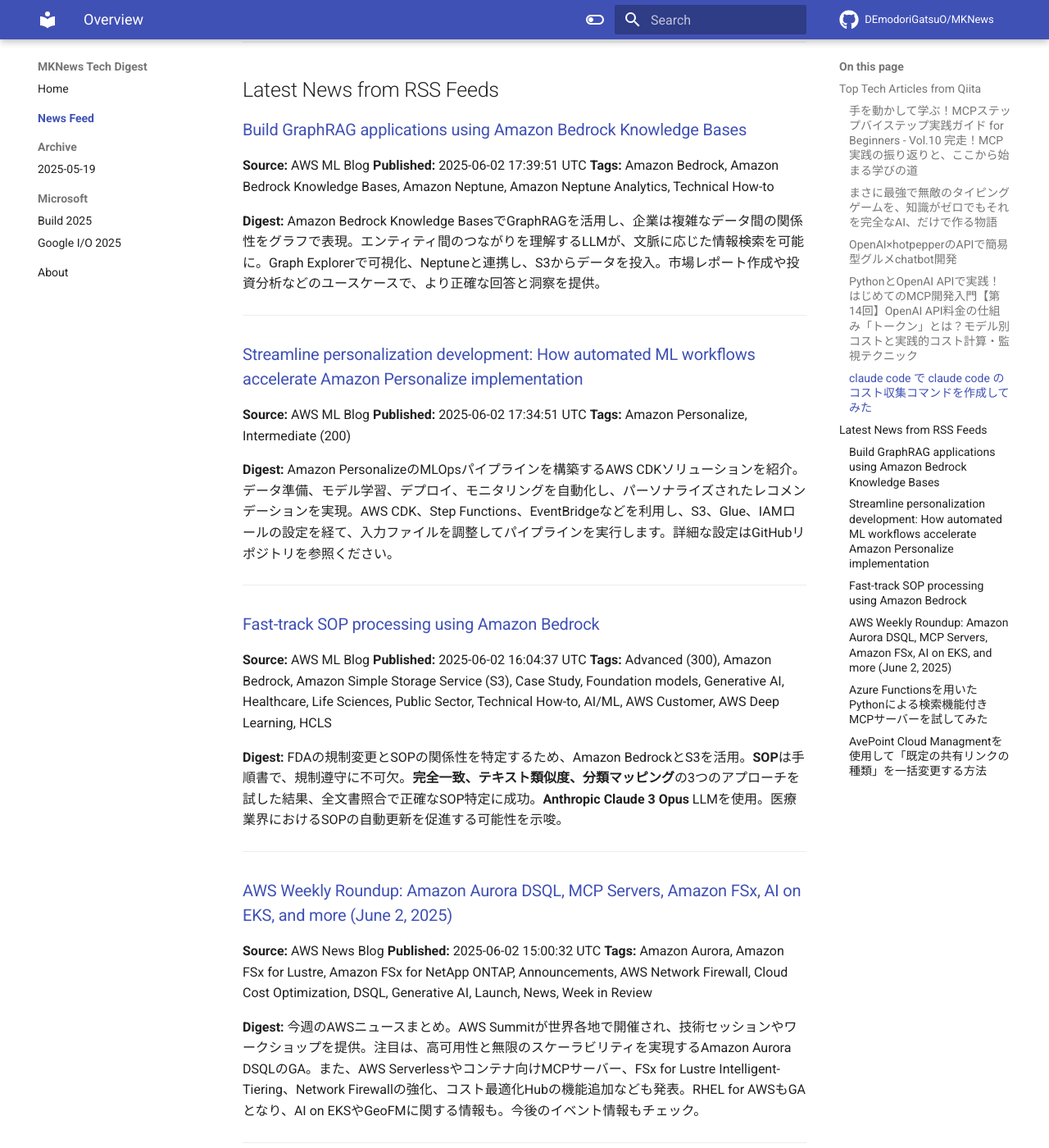
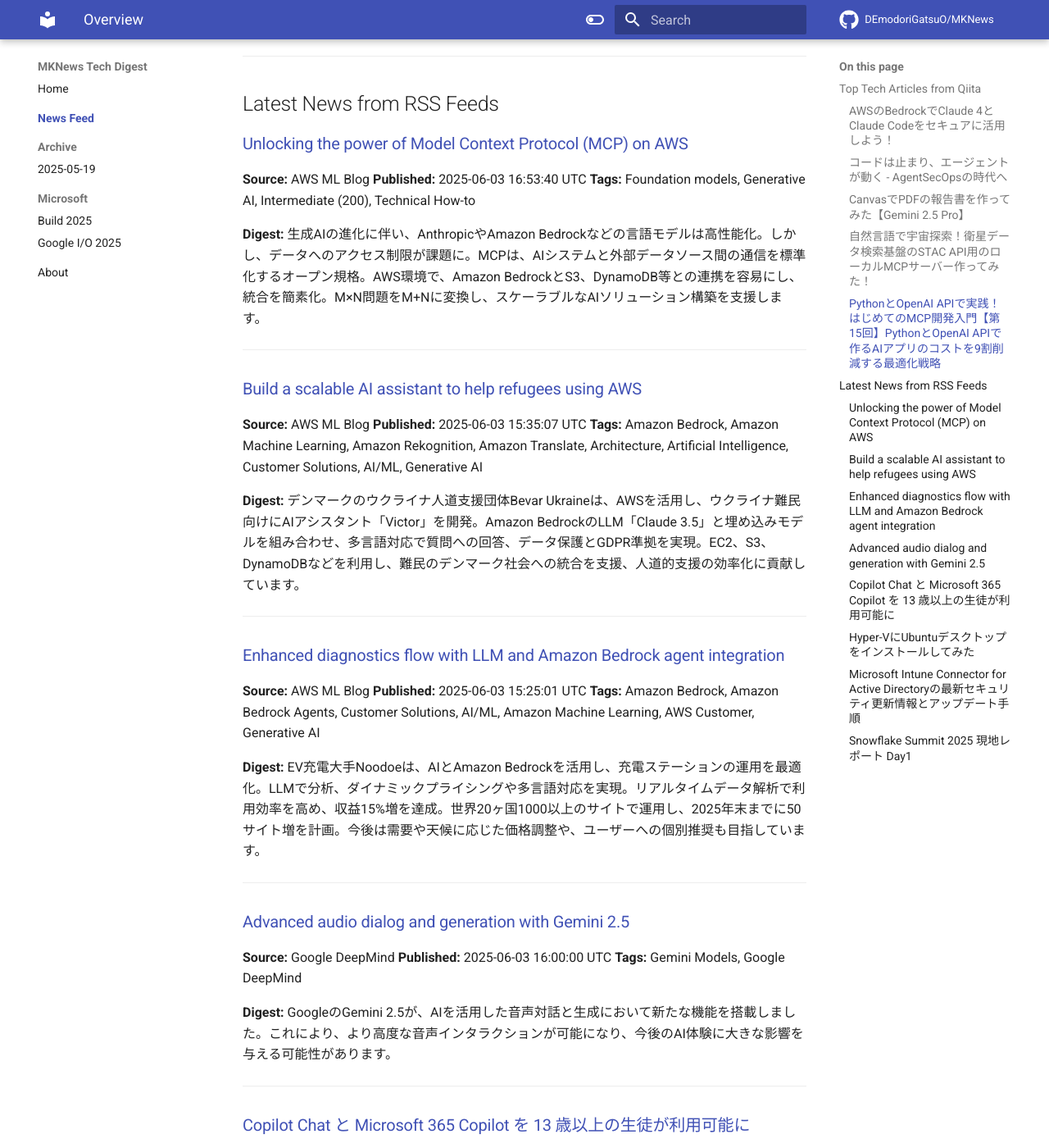
Before and after one commit to DEmodoriGatsuO/MKNews, an MkDocs documentation site: the page built from docs/news/index.md, in a window 1280 px wide and 1400 px high, scrolled down 1506 px. Shown: the whole window at 82% size. Built offline with MkDocs 1.6.1 and Material for MkDocs 9.7.7, drawn with Linux system fonts in a browser that asks for light colours; comment, search, counter and statistics services are not loaded; some of the changed text lies outside the part shown.

Commit message:
Automated AI Tech Digest - 2025-06-04

```diff
--- a/docs/news/index.md
+++ b/docs/news/index.md
@@ -1,118 +1,138 @@
-# AI Tech Trends Digest (2025-06-03)
+# AI Tech Trends Digest (2025-06-04)
 
 
 ## Top Tech Articles from Qiita
 
 
-### [手を動かして学ぶ！MCPステップバイステップ実践ガイド for Beginners - Vol.10 完走！MCP実践の振り返りと、ここから始まる学びの道](https://qiita.com/QueryPie/items/253b94336d9f74a98c26)
-**Published:** 2025-06-03 02:31:44 UTC
-**Likes:** 2
-**Tags:** Python, 初心者, AI, MCP, LLM
+### [AWSのBedrockでClaude 4とClaude Codeをセキュアに活用しよう！](https://qiita.com/moritalous/items/9da3e2538c9507890e40)
+**Published:** 2025-06-04 02:37:57 UTC
+**Likes:** 5
+**Tags:** AWS, bedrock, Claude, ClaudeCode
 
 **Digest:**
-全10回のMCPステップバイステップシリーズ最終回。**AIと外部連携の標準プロトコル**である**MCP**の基本をPythonで実装し、サーバー、クライアント、JSON、HTTPメソッドなどを習得。これまでの学びを振り返り、今後は**高度な機能やセキュリティ、AI連携**などを深掘りできる。**MCP**の知識を基に、更なる技術習得を目指し、学び続ける姿勢が重要。
+富士ソフトの森田氏による、Amazon BedrockでのClaude 4活用術の紹介。AWS Ambassadorとして、BedrockでClaude Codeを利用する方法や、モデル、リージョンの設定変更を解説。セキュリティや請求の利点を挙げつつ、APIキーの簡便さやクォータ制限といった注意点も提示。利用状況管理やモデル呼び出しログの確認方法も説明しています。
 
 ---
 
-### [まさに最強で無敵のタイピングゲームを、知識がゼロでもそれを完全なAI、だけで作る物語](https://qiita.com/youwht/items/932c094cff6052a86f28)
-**Published:** 2025-06-02 15:21:09 UTC
-**Likes:** 2
-**Tags:** AI, タイピング, ChatGPT, LLM, AI駆動開発
+### [コードは止まり、エージェントが動く - AgentSecOpsの時代へ](https://qiita.com/QueryPie/items/bf855a84a279a958fdf8)
+**Published:** 2025-06-03 06:55:13 UTC
+**Likes:** 3
+**Tags:** Security, AI, MCP, LLM
 
 **Digest:**
-AIとゼロコーディングでタイピングゲーム「コスモス☆タイピング」を開発。Flutter、Dart、Firebaseを活用し、柔軟なローマ字入力、ランキング、AIによる問題作成を実現。AIへの依頼方法を工夫し、1ファイル300行以下、コメントは都度質問という手法で、複雑な機能追加とエラー対応を効率化。開発経験やAIへの指示が重要で、AIが自然に書くよう促すことが鍵。
+AgentSecOpsは、AIエージェントの自律的実行に伴うセキュリティリスクに対応する概念。順次・エージェント間呼び出し型AgentOpsの2構造があり、ポリシー挿入位置や監査方法が異なる。DevSecOpsでは対応できない動的実行に対し、リアルタイムでポリシー評価、権限検証、ロギングを行う。PBACで実行目的を基準にアクセス制御し、委任・トリガー悪用、経路不透明性などの脅威に対応。
 
 ---
 
-### [OpenAI×hotpepperのAPIで簡易型グルメchatbot開発](https://qiita.com/mori_166/items/a1ef1bcd8adc08d0e1df)
-**Published:** 2025-06-03 01:32:40 UTC
-**Likes:** 1
-**Tags:** API, chatbot, OpenAI, hotpepper, ChatGPT
+### [CanvasでPDFの報告書を作ってみた【Gemini 2.5 Pro】](https://qiita.com/dnp-katou/items/1b1e4de6ed389c4aa96f)
+**Published:** 2025-06-04 02:16:45 UTC
+**Likes:** 2
+**Tags:** PDF, 業務効率化, Gemini, DeepResearch, gemini2.5pro
 
 **Digest:**
-大学でOpenAI APIを使ったチャットボットを開発。ホットペッパーAPI連携でレストラン検索を実現し、GPT-3.5-turboモデルを使用。Python環境、ディレクトリ構成、APIキー設定などを解説。openai_handler.pyで検索パラメータ抽出、hotpepper_handler.pyでレストラン検索、main.pyでチャットボットの動作を実装しています。
+GeminiのCanvas機能で、AI関連技術ニュースの調査報告書を効率的に作成する方法を紹介。DeepResearchで情報を収集し、CanvasでHTMLレイアウトを調整。シンプルな指示でデザインが改善され、PDF化も可能。アイコン追加、キーポイント強調、洗練された箇条書きなど、見やすい報告書作成に役立つ機能が便利です。
 
 ---
 
-### [PythonとOpenAI APIで実践！はじめてのMCP開発入門【第14回】OpenAI API料金の仕組み「トークン」とは？モデル別コストと実践的コスト計算・監視テクニック](https://qiita.com/QueryPie/items/77a93fef5799b40d059a)
-**Published:** 2025-06-02 08:17:34 UTC
+### [自然言語で宇宙探索！衛星データ検索基盤のSTAC API用のローカルMCPサーバー作ってみた！](https://qiita.com/nokonoko_1203/items/f615fff26f871a63faaf)
+**Published:** 2025-06-03 15:53:57 UTC
+**Likes:** 2
+**Tags:** TypeScript, MCP, STAC, LLM, Claude
+
+**Digest:**
+衛星データ検索API規格STAC APIを紹介。STAC APIは矩形座標や日付指定でデータ抽出可能だが、クエリ構築が煩雑。そこで、自然言語での検索を可能にするローカルMCPサーバーを実装。これにより、"〇〇エリアの△△年のデータ"といったリクエストで、衛星データ検索が容易に。GitHubで公開されており、Claude Desktop等と連携して利用可能。
+
+---
+
+### [PythonとOpenAI APIで実践！はじめてのMCP開発入門【第15回】PythonとOpenAI APIで作るAIアプリのコストを9割削減する最適化戦略](https://qiita.com/QueryPie/items/f03d8f8b7c7d0a52d4a5)
+**Published:** 2025-06-03 14:50:06 UTC
 **Likes:** 1
 **Tags:** Python, AI, MCP, LLM, ModelContextProtocol
 
 **Digest:**
-AI開発のコスト管理として、OpenAI APIの「トークン」概念、料金体系、`tiktoken`によるトークン数推定、`usage`オブジェクトによる確認、ダッシュボードでの監視・予算設定を解説。日本語など非英語言語のトークン消費の注意点や、コスト計算例も提示。持続可能なAI開発には、API料金の理解と管理が不可欠であると強調。
-
----
-
-### [claude code で claude code のコスト収集コマンドを作成してみた](https://qiita.com/Satoshi_Numasawa/items/1a54ce27f3ee227bc3b8)
-**Published:** 2025-06-03 05:00:59 UTC
-**Likes:** 0
-**Tags:** Anthropic, Claude, ClaudeCode
-
-**Digest:**
-Claude Code (CC) と Claude 4 Sonnet を活用し、PythonでClaudeのコストを集計するコマンドを作成。12時間でpipパッケージ公開し、約120ドルの費用で実装。LLMは人間より5〜10倍高速だが、レビューがボトルネックに。CLAUDE.mdでのルール化、テスト、リファクタリングが重要。要件定義からタスク化までGeminiと連携し、並列実装も可能。
+本記事は、AI開発におけるコスト問題への対策として、PythonとOpenAI APIを用いた実践的な「プロンプト最適化」と「モデル選択術」を解説。第14回のトークン知識を活かし、プロンプト簡潔化、MCPコンテキスト圧縮、タスク分解とモデル配置、動的モデルルーターなどを紹介。安全なAPI利用のためのキャッシュや出力制御も提示し、持続可能なサービス開発に繋がる。
 
 ---
 
 ## Latest News from RSS Feeds
 
 
-### [Build GraphRAG applications using Amazon Bedrock Knowledge Bases](https://aws.amazon.com/blogs/machine-learning/build-graphrag-applications-using-amazon-bedrock-knowledge-bases/)
+### [Unlocking the power of Model Context Protocol (MCP) on AWS](https://aws.amazon.com/blogs/machine-learning/unlocking-the-power-of-model-context-protocol-mcp-on-aws/)
 **Source:** AWS ML Blog
-**Published:** 2025-06-02 17:39:51 UTC
-**Tags:** Amazon Bedrock, Amazon Bedrock Knowledge Bases, Amazon Neptune, Amazon Neptune Analytics, Technical How-to
+**Published:** 2025-06-03 16:53:40 UTC
+**Tags:** Foundation models, Generative AI, Intermediate (200), Technical How-to
 
 **Digest:**
-Amazon Bedrock Knowledge BasesでGraphRAGを活用し、企業は複雑なデータ間の関係性をグラフで表現。エンティティ間のつながりを理解するLLMが、文脈に応じた情報検索を可能に。Graph Explorerで可視化、Neptuneと連携し、S3からデータを投入。市場レポート作成や投資分析などのユースケースで、より正確な回答と洞察を提供。
+生成AIの進化に伴い、AnthropicやAmazon Bedrockなどの言語モデルは高性能化。しかし、データへのアクセス制限が課題に。MCPは、AIシステムと外部データソース間の通信を標準化するオープン規格。AWS環境で、Amazon BedrockとS3、DynamoDB等との連携を容易にし、統合を簡素化。M×N問題をM+Nに変換し、スケーラブルなAIソリューション構築を支援します。
 
 ---
 
-### [Streamline personalization development: How automated ML workflows accelerate Amazon Personalize implementation](https://aws.amazon.com/blogs/machine-learning/streamline-personalization-development-how-automated-ml-workflows-accelerate-amazon-personalize-implementation/)
+### [Build a scalable AI assistant to help refugees using AWS](https://aws.amazon.com/blogs/machine-learning/build-a-scalable-ai-assistant-to-help-refugees-using-aws/)
 **Source:** AWS ML Blog
-**Published:** 2025-06-02 17:34:51 UTC
-**Tags:** Amazon Personalize, Intermediate (200)
+**Published:** 2025-06-03 15:35:07 UTC
+**Tags:** Amazon Bedrock, Amazon Machine Learning, Amazon Rekognition, Amazon Translate, Architecture, Artificial Intelligence, Customer Solutions, AI/ML, Generative AI
 
 **Digest:**
-Amazon PersonalizeのMLOpsパイプラインを構築するAWS CDKソリューションを紹介。データ準備、モデル学習、デプロイ、モニタリングを自動化し、パーソナライズされたレコメンデーションを実現。AWS CDK、Step Functions、EventBridgeなどを利用し、S3、Glue、IAMロールの設定を経て、入力ファイルを調整してパイプラインを実行します。詳細な設定はGitHubリポジトリを参照ください。
+デンマークのウクライナ人道支援団体Bevar Ukraineは、AWSを活用し、ウクライナ難民向けにAIアシスタント「Victor」を開発。Amazon BedrockのLLM「Claude 3.5」と埋め込みモデルを組み合わせ、多言語対応で質問への回答、データ保護とGDPR準拠を実現。EC2、S3、DynamoDBなどを利用し、難民のデンマーク社会への統合を支援、人道的支援の効率化に貢献しています。
 
 ---
 
-### [Fast-track SOP processing using Amazon Bedrock](https://aws.amazon.com/blogs/machine-learning/fast-track-sop-processing-using-amazon-bedrock/)
+### [Enhanced diagnostics flow with LLM and Amazon Bedrock agent integration](https://aws.amazon.com/blogs/machine-learning/enhanced-diagnostics-flow-with-llm-and-amazon-bedrock-agent-integration/)
 **Source:** AWS ML Blog
-**Published:** 2025-06-02 16:04:37 UTC
-**Tags:** Advanced (300), Amazon Bedrock, Amazon Simple Storage Service (S3), Case Study, Foundation models, Generative AI, Healthcare, Life Sciences, Public Sector, Technical How-to, AI/ML, AWS Customer, AWS Deep Learning, HCLS
+**Published:** 2025-06-03 15:25:01 UTC
+**Tags:** Amazon Bedrock, Amazon Bedrock Agents, Customer Solutions, AI/ML, Amazon Machine Learning, AWS Customer, Generative AI
 
 **Digest:**
-FDAの規制変更とSOPの関係性を特定するため、Amazon BedrockとS3を活用。**SOP**は手順書で、規制遵守に不可欠。**完全一致、テキスト類似度、分類マッピング**の3つのアプローチを試した結果、全文書照合で正確なSOP特定に成功。**Anthropic Claude 3 Opus** LLMを使用。医療業界におけるSOPの自動更新を促進する可能性を示唆。
+EV充電大手Noodoeは、AIとAmazon Bedrockを活用し、充電ステーションの運用を最適化。LLMで分析、ダイナミックプライシングや多言語対応を実現。リアルタイムデータ解析で利用効率を高め、収益15%増を達成。世界20ヶ国1000以上のサイトで運用し、2025年末までに50サイト増を計画。今後は需要や天候に応じた価格調整や、ユーザーへの個別推奨も目指しています。
 
 ---
 
-### [AWS Weekly Roundup: Amazon Aurora DSQL, MCP Servers, Amazon FSx, AI on EKS, and more (June 2, 2025)](https://aws.amazon.com/blogs/aws/aws-weekly-roundup-amazon-aurora-dsql-mcp-servers-amazon-fsx-ai-on-eks-and-more-june-2-2025/)
-**Source:** AWS News Blog
-**Published:** 2025-06-02 15:00:32 UTC
-**Tags:** Amazon Aurora, Amazon FSx for Lustre, Amazon FSx for NetApp ONTAP, Announcements, AWS Network Firewall, Cloud Cost Optimization, DSQL, Generative AI, Launch, News, Week in Review
+### [Advanced audio dialog and generation with Gemini 2.5](https://blog.google/technology/google-deepmind/gemini-2-5-native-audio/)
+**Source:** Google DeepMind
+**Published:** 2025-06-03 16:00:00 UTC
+**Tags:** Gemini Models, Google DeepMind
 
 **Digest:**
-今週のAWSニュースまとめ。AWS Summitが世界各地で開催され、技術セッションやワークショップを提供。注目は、高可用性と無限のスケーラビリティを実現するAmazon Aurora DSQLのGA。また、AWS Serverlessやコンテナ向けMCPサーバー、FSx for Lustre Intelligent-Tiering、Network Firewallの強化、コスト最適化Hubの機能追加なども発表。RHEL for AWSもGAとなり、AI on EKSやGeoFMに関する情報も。今後のイベント情報もチェック。
+GoogleのGemini 2.5が、AIを活用した音声対話と生成において新たな機能を搭載しました。これにより、より高度な音声インタラクションが可能になり、今後のAI体験に大きな影響を与える可能性があります。
 
 ---
 
-### [Azure Functionsを用いたPythonによる検索機能付きMCPサーバーを試してみた](https://blog.jbs.co.jp/entry/2025/06/03/111039)
-**Source:** JBS Blog
-**Published:** 2025-06-03 02:10:39 UTC
-**Tags:** AI, Azure Functions, Azure AI Search, MCP
+### [Copilot Chat と Microsoft 365 Copilot を 13 歳以上の生徒が利用可能に](https://blogs.windows.com/japan/2025/06/03/copilot-chat-and-microsoft-365-copilot-available-to-pupils-aged-13-and-over/)
+**Source:** Windows Blog for Japan
+**Published:** 2025-06-03 08:22:01 UTC
+**Tags:** Copilot, Microsoft 365, AI
 
 **Digest:**
-PythonでAzure Functionsを利用し、社内情報を検索できるMCPサーバーを構築しました。PythonでAzure Functionsを実装し、社内情報を想定した検索機能を開発。これにより、クラウド環境で手軽に情報検索システムを実現することができました。
+マイクロソフトは、生成AIを活用した学びを支援するため、Copilot ChatとMicrosoft 365 Copilotを13歳以上の生徒に提供開始。Copilot Chatは安全なインターネット検索に特化し、Minecraft教育版でAIリテラシーを育成。Azure OpenAI基盤やCopilot Studioも提供。Copilot Chatは学校向けテナントで無償利用可能で、保護者向け情報も充実しています。
 
 ---
 
-### [AvePoint Cloud Managmentを使用して「既定の共有リンクの種類」を一括変更する方法](https://blog.jbs.co.jp/entry/2025/06/02/154738)
+### [Hyper-VにUbuntuデスクトップをインストールしてみた](https://blog.jbs.co.jp/entry/2025/06/04/121932)
 **Source:** JBS Blog
-**Published:** 2025-06-02 06:47:38 UTC
-**Tags:** AvePoint, SPO
+**Published:** 2025-06-04 03:19:32 UTC
+**Tags:** Hyper-V, Ubuntu, Windows, 仮想マシン
 
 **Digest:**
-SharePoint Online（SPO）でサイト作成時の「既定の共有リンクの種類」を初期値変更したい場合、AvePoint Cloud Management（ACM）が有効です。ACMは、SPOの共有設定を効率的に管理し、利用者の要望に応えます。SPO管理センターでの一括変更が難しい場合に、ACMが情報システム部門（情シス）の課題解決に役立ちます。
+Hyper-V環境へのUbuntuデスクトップインストール手順を解説。仮想マシンの作成からUbuntu ISOのダウンロード、起動ディスクの設定、インストールプロセスの詳細、そして初期設定までをステップバイステップで説明し、初心者でもスムーズにUbuntuデスクトップ環境を構築できるようサポートします。
 
 ---
+
+### [Microsoft Intune Connector for Active Directoryの最新セキュリティ更新情報とアップデート手順](https://blog.jbs.co.jp/entry/2025/06/04/095557)
+**Source:** JBS Blog
+**Published:** 2025-06-04 00:55:57 UTC
+**Tags:** intune, Microsoft Entra ID, Microsoft Entra Connect, MicrosoftEntraID, Microsoft Intune, Intune Connector
+
+**Digest:**
+Microsoft Intune Connector for Active Directory の最新セキュリティ更新とアップデート手順を解説します。強化された機能と新バージョンへの移行方法を理解し、Intune 接続におけるシステム管理の安全性を向上させましょう。
+
+---
+
+### [Snowflake Summit 2025 現地レポート Day1](https://blog.jbs.co.jp/entry/2025/06/03/160706)
+**Source:** JBS Blog
+**Published:** 2025-06-03 07:07:06 UTC
+**Tags:** Snowflake, Copilot for Microsoft 365
+
+**Digest:**
+データ＆AI事業本部の谷尾氏が、サンフランシスコで開催中のSnowflake Summit 2024の現地レポートを発信。初日の様子を伝えます。本記事では、Snowflake SummitのスケジュールとDay1のセッションを紹介。「Transform Your Data Estate for Agentic AI and Apps with Snowflake and Microsoft」など、AI関連のテーマが目立ちます。
+
+---
```
